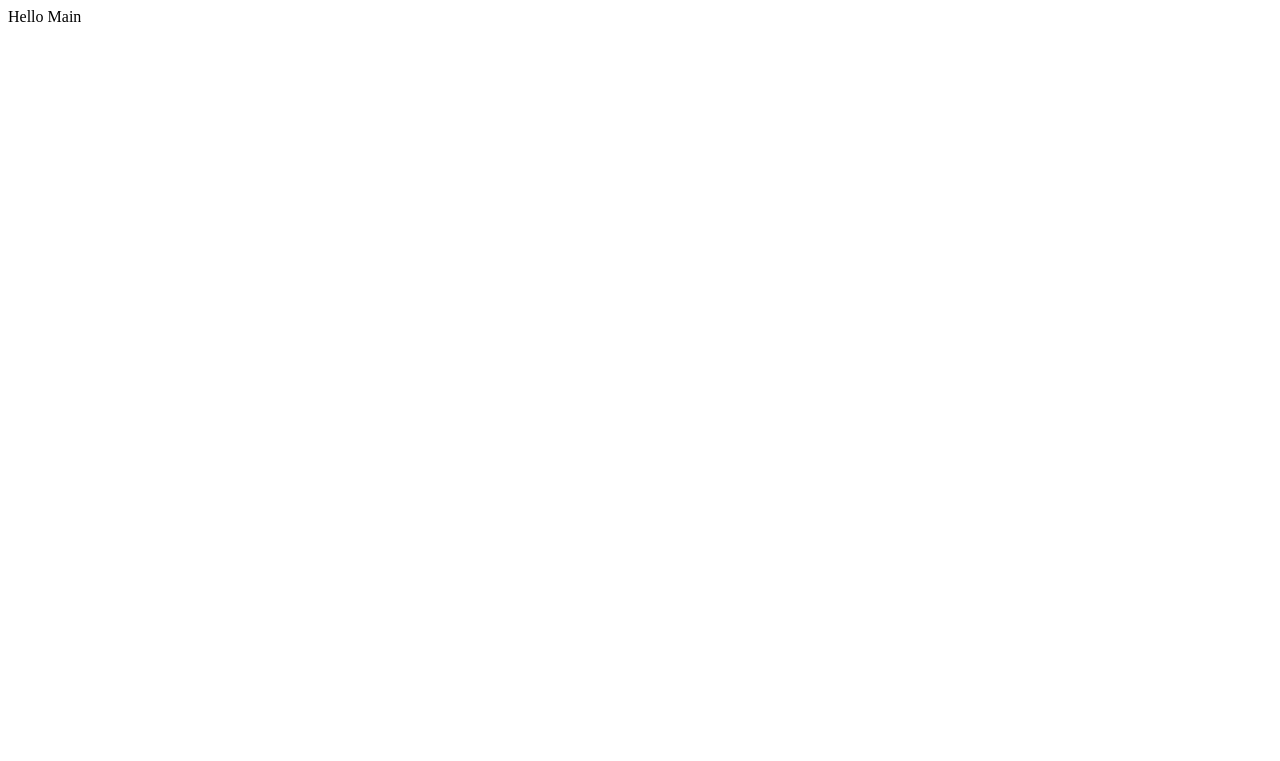
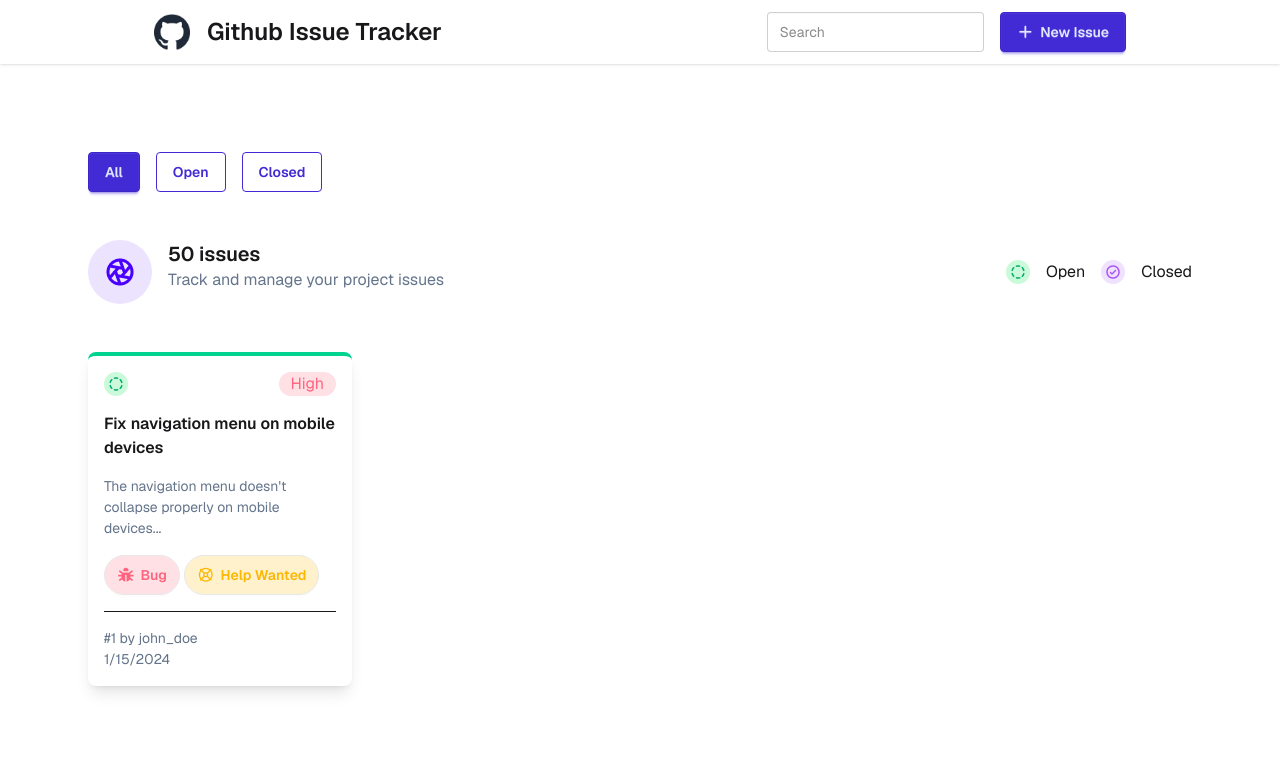
Before and after one commit to Mohim129/B13-A5-Github-Issue-Tracker, a plain HTML site: page main.html in a window 1280 px wide. Drawn offline with nearby package versions, Linux system fonts and the light colour scheme.

Commit message:
home design done

```diff
--- a/main.html
+++ b/main.html
@@ -1,11 +1,102 @@
-<!DOCTYPE html>
+<!doctype html>
 <html lang="en">
-<head>
-    <meta charset="UTF-8">
-    <meta name="viewport" content="width=device-width, initial-scale=1.0">
+  <head>
+    <meta charset="UTF-8" />
+    <meta name="viewport" content="width=device-width, initial-scale=1.0" />
     <title>Github issue Tracker||Home</title>
-</head>
-<body>
-    Hello Main
-</body>
+
+    <link rel="stylesheet" href="./style/style.css" />
+    <!-- tailwind and daisyui -->
+    <link
+      href="https://cdn.jsdelivr.net/npm/daisyui@5"
+      rel="stylesheet"
+      type="text/css"
+    />
+    <script src="https://cdn.jsdelivr.net/npm/@tailwindcss/browser@4"></script>
+    <!-- font-awesome -->
+    <link
+      rel="stylesheet"
+      href="https://cdnjs.cloudflare.com/ajax/libs/font-awesome/7.0.1/css/all.min.css"
+      integrity="sha512-2SwdPD6INVrV/lHTZbO2nodKhrnDdJK9/kg2XD1r9uGqPo1cUbujc+IYdlYdEErWNu69gVcYgdxlmVmzTWnetw=="
+      crossorigin="anonymous"
+      referrerpolicy="no-referrer"
+    />
+    <!-- google font -->
+    <link rel="preconnect" href="https://fonts.googleapis.com" />
+    <link rel="preconnect" href="https://fonts.gstatic.com" crossorigin />
+    <link
+      href="https://fonts.googleapis.com/css2?family=Geist:wght@100..900&display=swap"
+      rel="stylesheet"
+    />
+  </head>
+  <body>
+    <header>
+      <div class="navbar bg-base-100 shadow-sm justify-around grid gap-4 sm:flex">
+        <div class="flex justify-center items-center ">
+          <img class="w-9" src="./assets/github-logo.png" alt="">
+          <p class="btn btn-ghost text-2xl">Github Issue Tracker</p>
+        </div>
+        <div class="flex gap-10 sm:gap-4">
+          <input
+            type="text"
+            placeholder="Search"
+            class="input input-bordered w-24 md:w-auto"
+          />
+          <button class="btn btn-primary"><i class="fa-solid fa-plus"></i>New Issue</button>
+        </div>
+      </div>
+    </header>
+    <main class="max-w-6xl w-11/12 mx-auto my-16 p-6 space-y-12">
+        <section id="toggle-btns" class=" grid sm:flex gap-4">
+            <button id="all-btn" class="btn btn-primary">All</button>
+            <button id="all-btn" class="btn btn-primary btn-outline">Open</button>
+            <button id="all-btn" class="btn btn-primary btn-outline">Closed</button>
+        </section>
+        <section id="status-bar" class=" sm:flex justify-between">
+            <div class="flex gap-4">
+                <div class="bg-[#ECE4FF] p-4 rounded-full">
+                    <img src="./assets/Aperture.png" alt="">
+                </div>
+                <div>
+                    <h2 class="text-xl font-semibold"><span id="issue-count">50</span> issues</h2>
+                    <p class="text-[#64748B]">Track and manage your project issues</p>
+                </div>
+            </div>
+            <div class="flex gap-4 justify-center items-center">
+                <img src="./assets/Open-Status.png" alt="">
+                <p>Open</p>
+                <img src="./assets/Closed- Status .png" alt="">
+                <p>Closed</p>
+            </div>
+        </section>
+        <section id="all-issues" class="grid lg:grid-cols-4 sm:grid-cols-2 gap-4">
+            <div class="card shadow-lg p-4 space-y-4 border-t-4 border-success bg-white">
+                <div class="flex justify-between">
+                    <img src="./assets/Open-Status.png" alt="">
+                    <!-- <img src="./assets/Closed- Status .png" alt=""> -->
+                    <button class="px-3 rounded-full bg-error/20 text-error">High</button>
+                </div>
+                <h4 class="font-semibold">Fix navigation menu on mobile devices</h4>
+                <p class="text-[#64748B] text-[14px]">The navigation menu doesn't collapse properly on mobile devices...</p>
+                <div>
+                    <div class=" btn px-3 rounded-full bg-error/20 text-error"><i class="fa-solid fa-bug"></i>Bug</div>
+                    <div class="btn px-3 rounded-full bg-warning/20 text-warning"><i class="fa-regular fa-life-ring"></i>Help Wanted</div>
+
+                </div>
+                <hr>
+                <div>
+                    <p class="text-[#64748B] text-[14px]">#1 by john_doe</p>
+                    <p class="text-[#64748B] text-[14px]">1/15/2024</p>
+                </div>
+            </div>
+
+        </section>
+        <section id="open-issues">
+
+        </section>
+        <section id="closed-issues">
+
+        </section>
+    </main>
+  </body>
 </html>
```
Also changed, not shown: index.html (+1 -1 lines).
